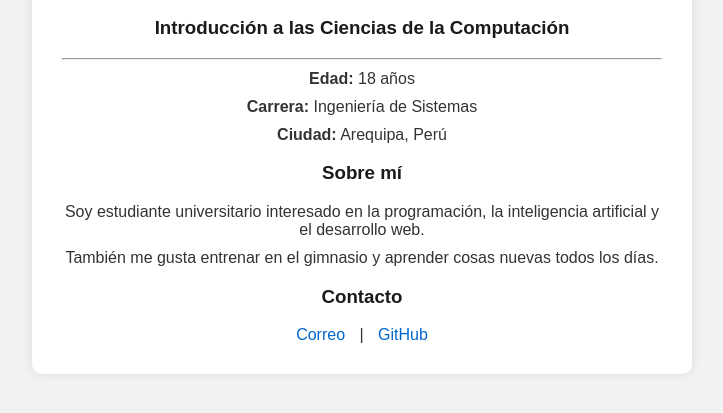
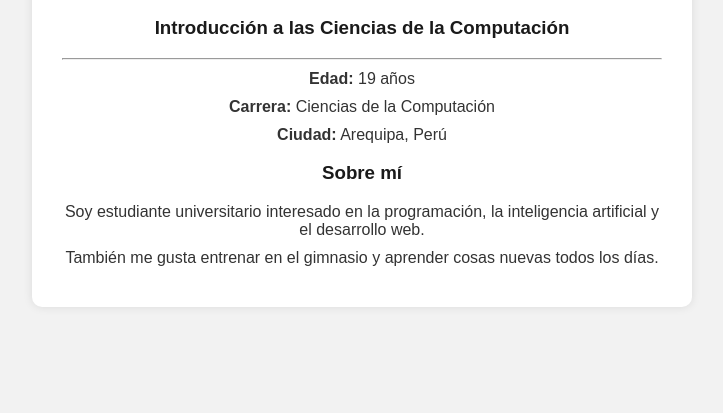
Before and after one commit to roaldmacedo-boza/roaldmacedo.github.io, a plain HTML site: page index.html in a window 1280 px wide. Shown: the part 189-602 px from the top of the page, without its empty margins (278-1001 px from the left). Drawn offline with Linux system fonts and the light colour scheme.

Commit message:
Update index.html

```diff
--- a/index.html
+++ b/index.html
@@ -28,14 +28,6 @@
             font-size: 16px;
             margin: 10px 0;
         }
-        .social a {
-            margin: 0 10px;
-            color: #0066cc;
-            text-decoration: none;
-        }
-        .social a:hover {
-            text-decoration: underline;
-        }
     </style>
 </head>
 <body>
@@ -46,19 +38,13 @@
 
         <hr>
 
-        <p><strong>Edad:</strong> 18 años</p>
-        <p><strong>Carrera:</strong> Ingeniería de Sistemas</p>
+        <p><strong>Edad:</strong> 19 años</p>
+        <p><strong>Carrera:</strong> Ciencias de la Computación</p>
         <p><strong>Ciudad:</strong> Arequipa, Perú</p>
 
         <h3>Sobre mí</h3>
         <p>Soy estudiante universitario interesado en la programación, la inteligencia artificial y el desarrollo web.</p>
         <p>También me gusta entrenar en el gimnasio y aprender cosas nuevas todos los días.</p>
-
-        <h3>Contacto</h3>
-        <div class="social">
-            <a href="mailto:roald@example.com">Correo</a> |
-            <a href="https://github.com/roaldmacedo-boza" target="_blank">GitHub</a>
-        </div>
     </div>
 </body>
 </html>
```
